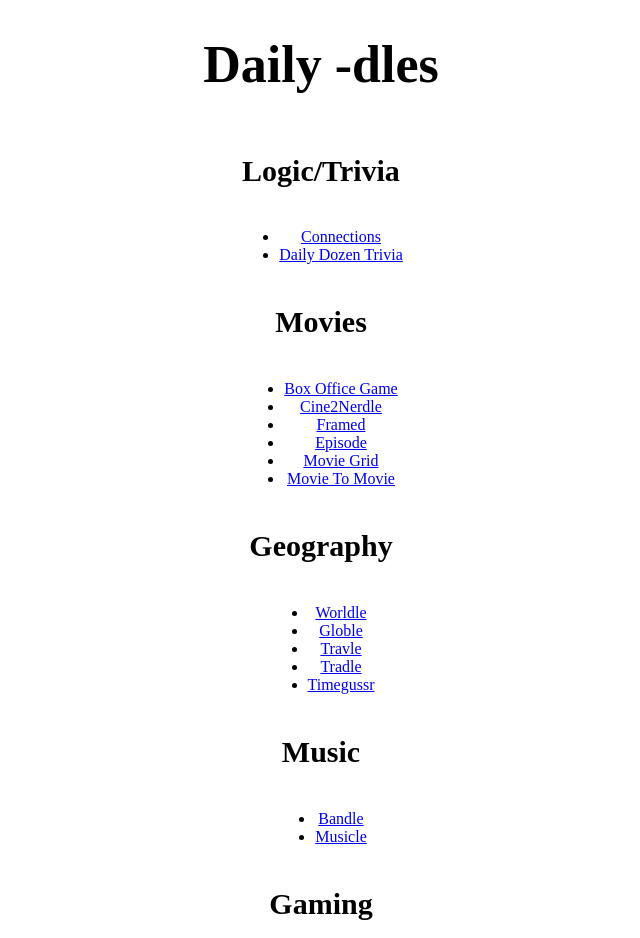
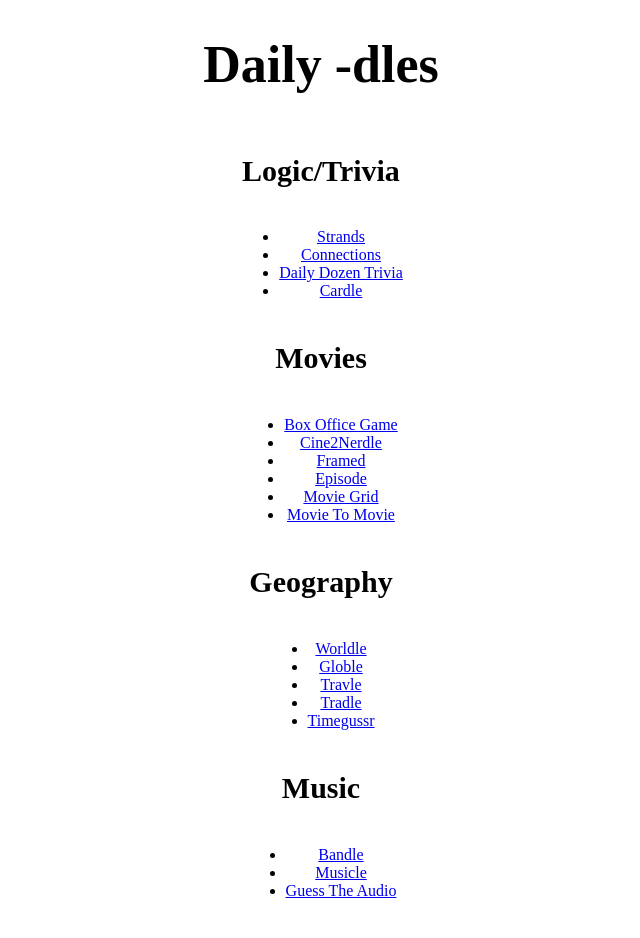
Before and after one commit to jadurr/daily-dles, a plain HTML site: page index.html in a window 1280 px wide. Shown: the top 938 px of the page, without its empty margins (319-959 px from the left). Drawn offline with Linux system fonts and the light colour scheme; a script that the page names is missing.

Commit message:
Added new games

```diff
--- a/index.html
+++ b/index.html
@@ -21,10 +21,16 @@
         </h2>
         <ul>
             <li>
+                <a href="https://www.nytimes.com/games/strands">Strands</a>
+            </li>
+            <li>
                 <a href="https://www.nytimes.com/games/connections">Connections</a>
             </li>
             <li>
                 <a href="https://dailydozentrivia.com">Daily Dozen Trivia</a>
+            </li>
+            <li>
+                <a href="https://cardle.uk">Cardle</a>
             </li>
         </ul>
         <h2>
@@ -80,6 +86,9 @@
             <li>
                 <a href="https://musicle.app">Musicle</a>
             </li>
+            <li>
+                <a href="https://guesstheaudio.com">Guess The Audio</a>
+            </li>
         </ul>
         <h2>
             Gaming
```
